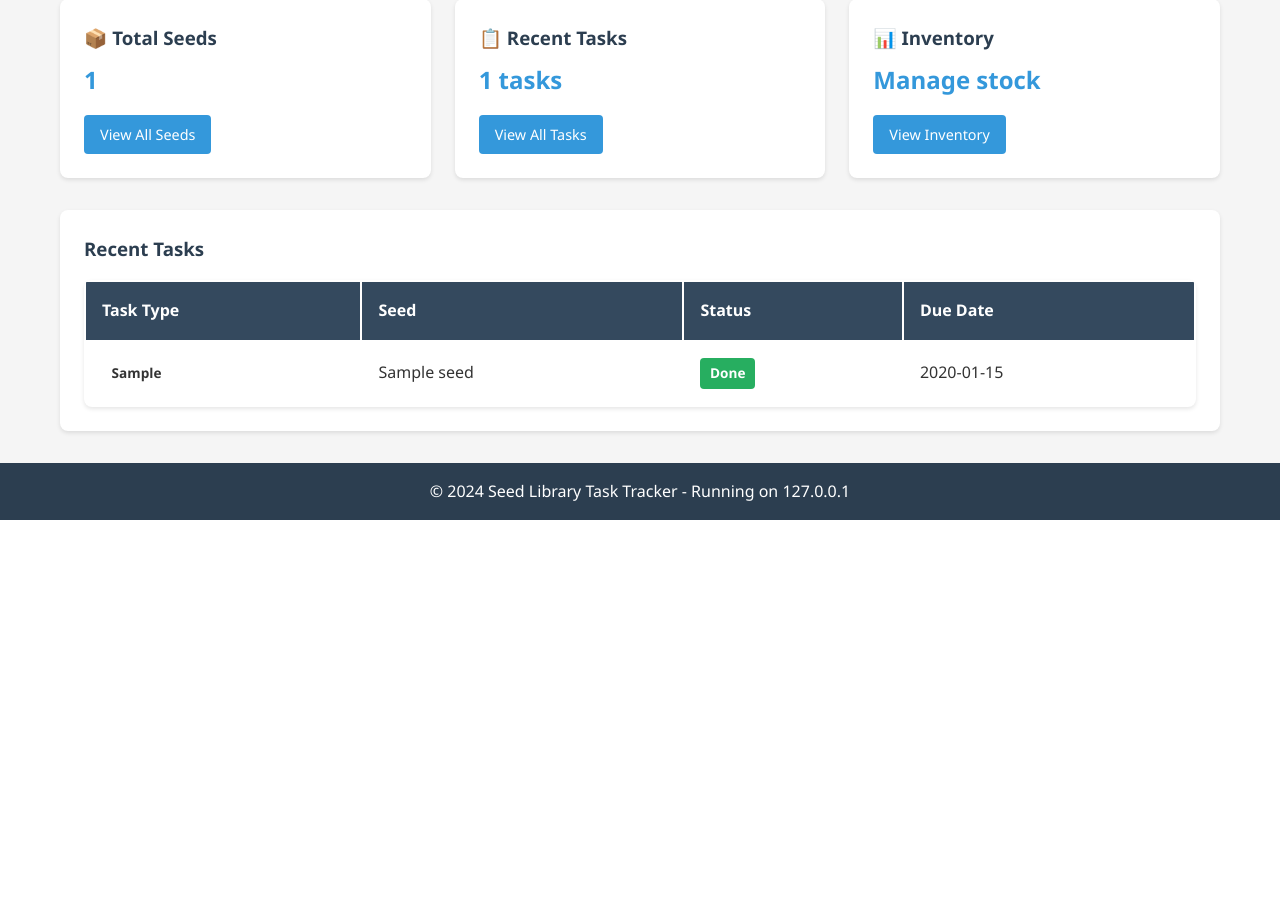
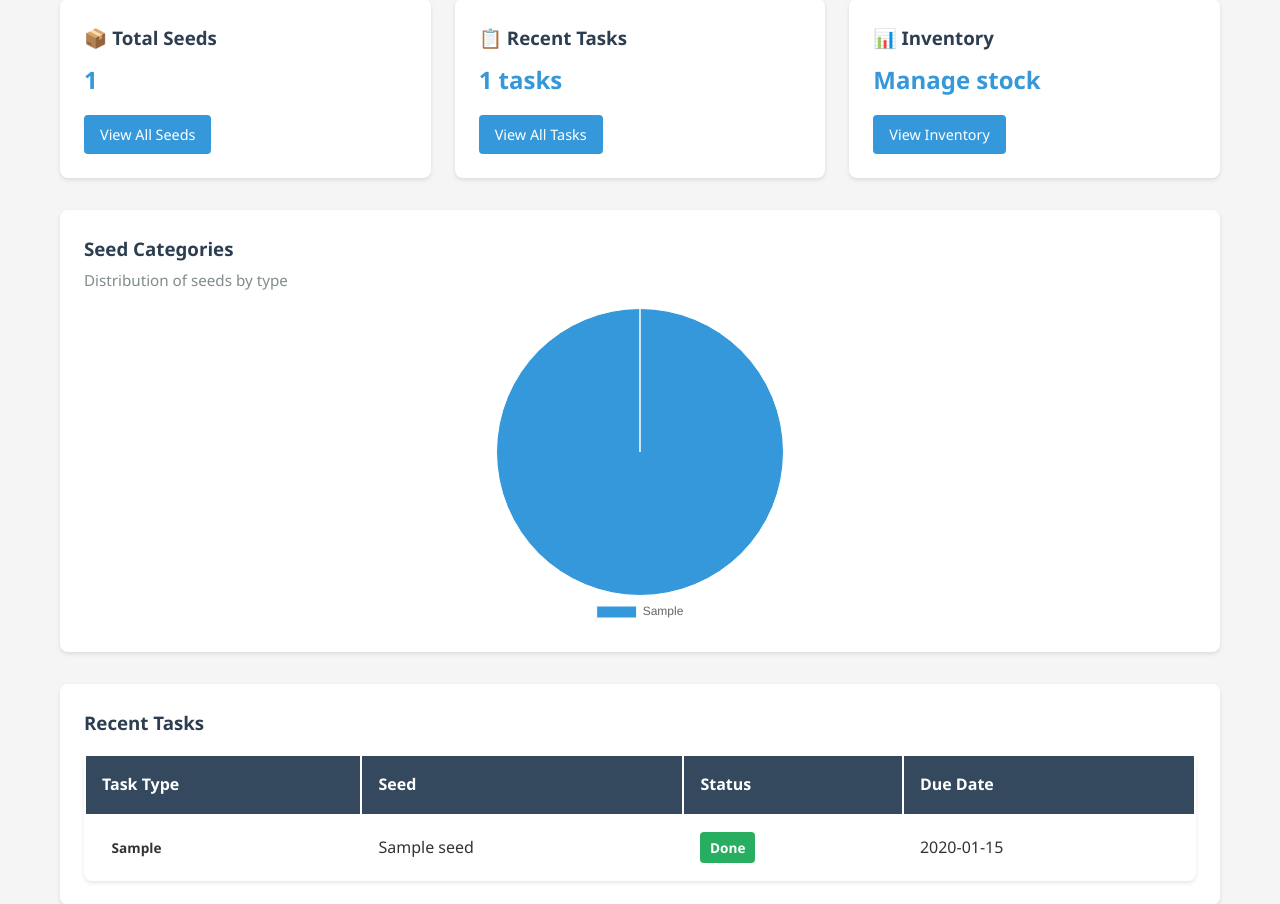
Before and after one commit to longanisainhertaco/Seed, a FastAPI app: page / in a window 1280 px wide. Shown: the part 310-1214 px from the top of the page. Before the commit the page ends 830 px from the top, so only its background shows below. Run offline with FastAPI, Linux system fonts and the light colour scheme; tables that the repository leaves empty hold one stand-in row (values such as "Sample post").

Commit message:
Add seed category chart to dashboard

```diff
--- a/app/main.py
+++ b/app/main.py
@@ -6,6 +6,7 @@
 import logging
 import os
 import shutil
+import json
 from typing import Optional
 
 from app.database import (
@@ -31,18 +32,33 @@
 logger.info("Seed Library Task Tracker started")
 
 
+def get_seed_category_counts(seeds: Optional[list] = None) -> dict:
+    """Aggregate seed counts by category/type."""
+    seed_records = seeds if seeds is not None else get_all_seeds()
+    counts = {}
+
+    for seed in seed_records:
+        category = seed.get("type") or "Uncategorized"
+        counts[category] = counts.get(category, 0) + 1
+
+    return counts
+
+
 @app.get("/", response_class=HTMLResponse)
 async def dashboard(request: Request):
     """Dashboard with metrics and overview."""
     metrics = calculate_task_metrics()
-    seeds_count = len(get_all_seeds())
+    seeds = get_all_seeds()
+    seeds_count = len(seeds)
     recent_tasks = get_all_tasks()[:10]
+    category_counts = get_seed_category_counts(seeds)
 
     return templates.TemplateResponse("dashboard.html", {
         "request": request,
         "metrics": metrics,
         "seeds_count": seeds_count,
-        "recent_tasks": recent_tasks
+        "recent_tasks": recent_tasks,
+        "category_counts_json": json.dumps(category_counts)
     })
 
 
--- a/app/static/css/style.css
+++ b/app/static/css/style.css
@@ -161,6 +161,45 @@
     font-weight: bold;
     color: #3498db;
     margin-bottom: 1rem;
+}
+
+.chart-section {
+    margin-bottom: 2rem;
+}
+
+.chart-card {
+    background: white;
+    border-radius: 8px;
+    padding: 1.5rem;
+    box-shadow: 0 2px 4px rgba(0,0,0,0.1);
+}
+
+.chart-card-header {
+    display: flex;
+    justify-content: space-between;
+    align-items: center;
+    margin-bottom: 1rem;
+}
+
+.chart-card h3 {
+    color: #2c3e50;
+    margin-bottom: 0.25rem;
+}
+
+.chart-subtitle {
+    color: #7f8c8d;
+    font-size: 0.95rem;
+}
+
+.chart-canvas {
+    position: relative;
+    max-width: 500px;
+    margin: 0 auto;
+}
+
+.chart-card canvas {
+    width: 100%;
+    max-height: 320px;
 }
 
 /* Tables */
--- a/app/templates/base.html
+++ b/app/templates/base.html
@@ -5,6 +5,7 @@
     <meta name="viewport" content="width=device-width, initial-scale=1.0">
     <title>{% block title %}Seed Library Task Tracker{% endblock %}</title>
     <link rel="stylesheet" href="/static/css/style.css">
+    <script src="https://cdn.jsdelivr.net/npm/chart.js"></script>
 </head>
 <body>
     <nav class="navbar">
--- a/app/templates/dashboard.html
+++ b/app/templates/dashboard.html
@@ -51,6 +51,20 @@
         </div>
     </div>
 
+    <div class="chart-section">
+        <div class="chart-card">
+            <div class="chart-card-header">
+                <div>
+                    <h3>Seed Categories</h3>
+                    <p class="chart-subtitle">Distribution of seeds by type</p>
+                </div>
+            </div>
+            <div class="chart-canvas">
+                <canvas id="seedCategoryChart"></canvas>
+            </div>
+        </div>
+    </div>
+
     {% if recent_tasks %}
     <div class="recent-tasks">
         <h3>Recent Tasks</h3>
@@ -77,4 +91,37 @@
     </div>
     {% endif %}
 </div>
+
+<script>
+    const categoryData = JSON.parse('{{ category_counts_json | safe }}');
+    const categoryLabels = Object.keys(categoryData);
+    const categoryValues = Object.values(categoryData);
+    const chartPalette = [
+        '#3498db', '#9b59b6', '#e67e22', '#2ecc71', '#e74c3c',
+        '#1abc9c', '#f39c12', '#7f8c8d', '#16a085', '#8e44ad'
+    ];
+
+    const seedCategoryChart = document.getElementById('seedCategoryChart');
+
+    if (seedCategoryChart && categoryLabels.length && window.Chart) {
+        new Chart(seedCategoryChart, {
+            type: 'pie',
+            data: {
+                labels: categoryLabels,
+                datasets: [{
+                    data: categoryValues,
+                    backgroundColor: categoryLabels.map((_, index) => chartPalette[index % chartPalette.length]),
+                    borderWidth: 1
+                }]
+            },
+            options: {
+                plugins: {
+                    legend: {
+                        position: 'bottom'
+                    }
+                }
+            }
+        });
+    }
+</script>
 {% endblock %}
```
